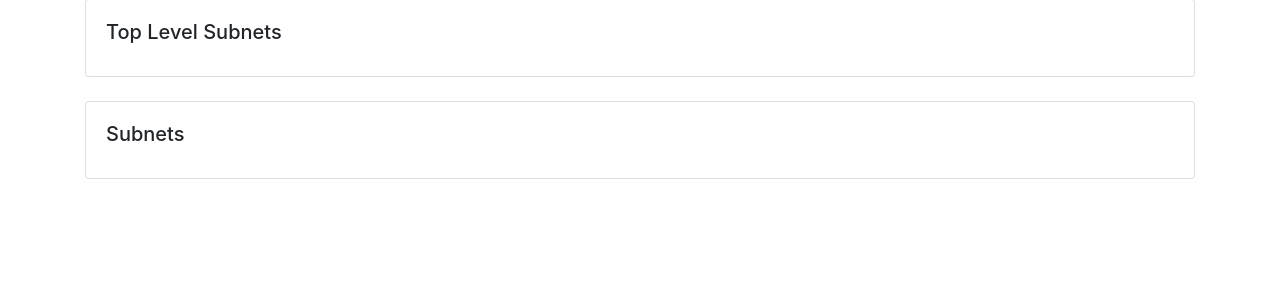
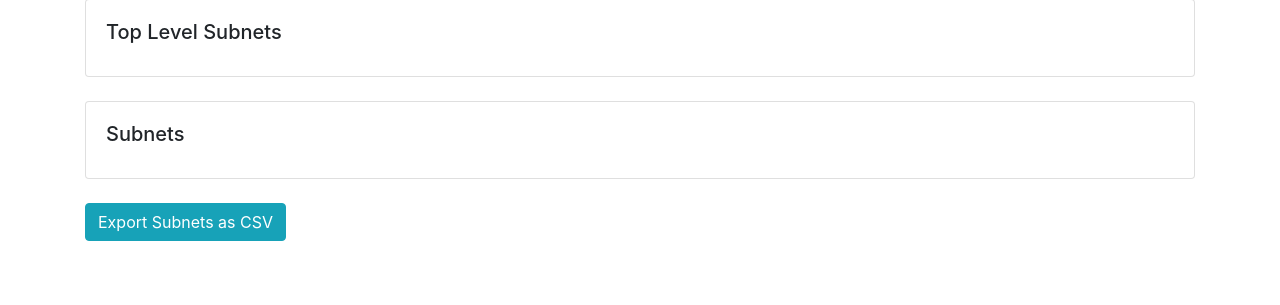
Before and after one commit to marcmylemans/Flask-IPAM, a Flask app: page / in a window 1280 px wide. Shown: the part 375-680 px from the top of the page. Run offline with Flask 3, Linux system fonts and the light colour scheme; some libraries are stand-ins or nearby versions.

Commit message:
Update index.html

```diff
--- a/templates/index.html
+++ b/templates/index.html
@@ -61,4 +61,7 @@
             </ul>
         </div>
     </div>
+<div class="my-4">
+    <a href="/export_csv" class="btn btn-info">Export Subnets as CSV</a>
+</div>
 {% endblock %}
```
